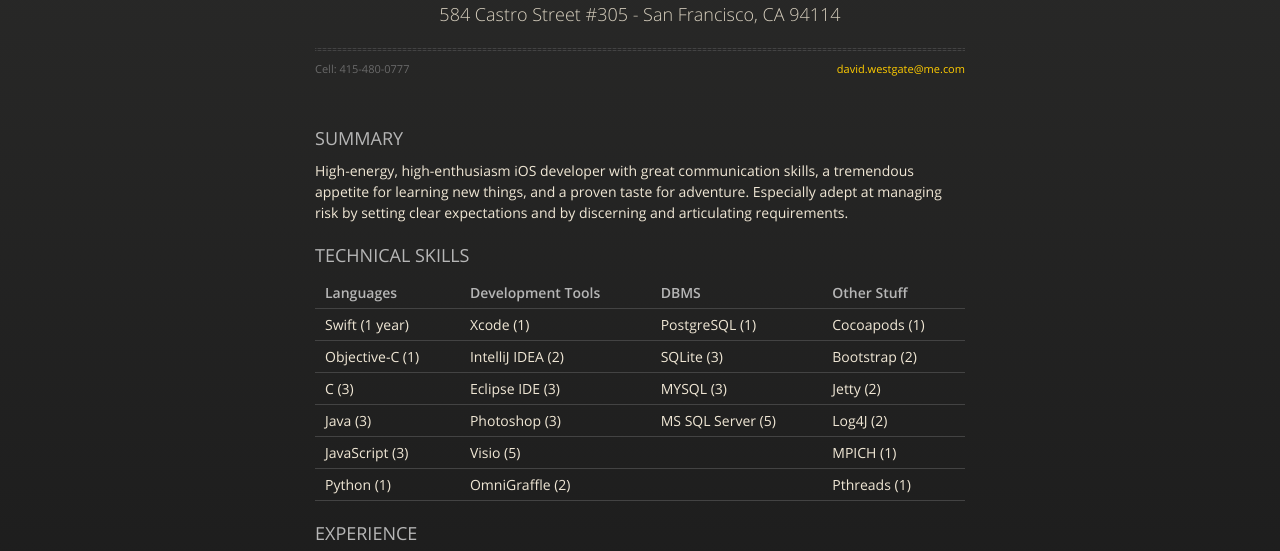
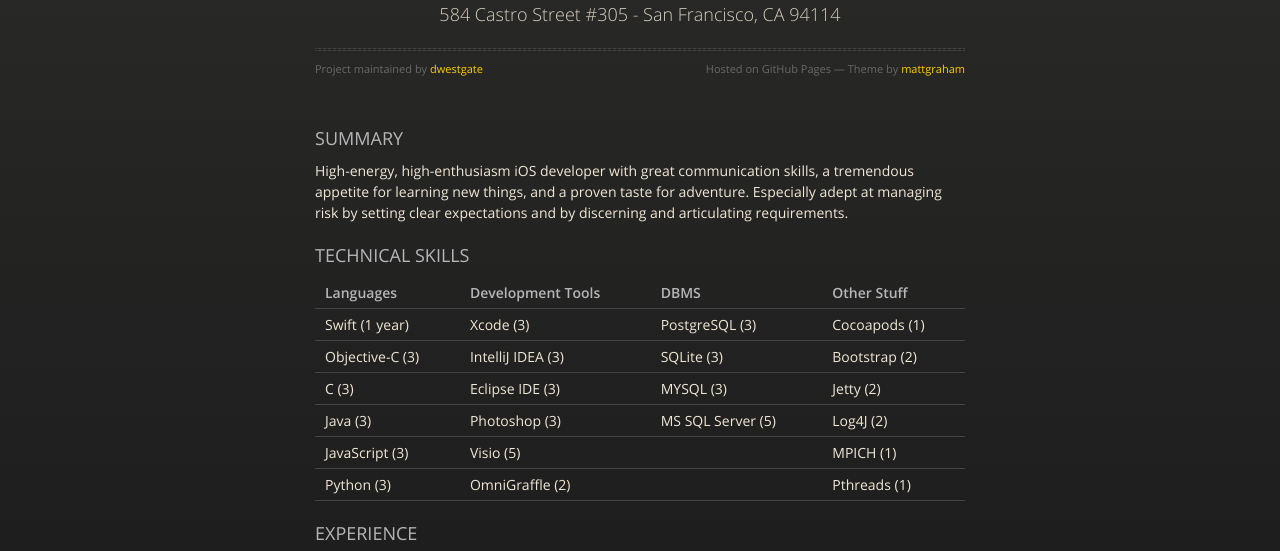
Before and after one commit to dwestgate/dwestgate.github.io, a plain HTML site: page index.html in a window 1280 px wide. Shown: the part 145-696 px from the top of the page. Drawn offline with nearby package versions, Linux system fonts and the light colour scheme.

Commit message:
Replace master branch with page content via GitHub

```diff
--- a/index.html
+++ b/index.html
@@ -31,8 +31,8 @@
           <h1>David Westgate</h1>
           <p>584 Castro Street #305 - San Francisco, CA 94114</p>
           <hr>
-          <span class="credits left">Cell: 415-480-0777</span>
-          <span class="credits right"><a href="mailto:david.westgate@me.com">david.westgate@me.com</a></span>
+          <span class="credits left">Project maintained by <a href="https://github.com/dwestgate">dwestgate</a></span>
+          <span class="credits right">Hosted on GitHub Pages &mdash; Theme by <a href="https://twitter.com/michigangraham">mattgraham</a></span>
         </div>
 
         <h3>
@@ -55,13 +55,13 @@
 <tbody>
 <tr>
 <td align="center">Swift (1 year)</td>
-<td align="center">Xcode (1)</td>
-<td align="center">PostgreSQL (1)</td>
+<td align="center">Xcode (3)</td>
+<td align="center">PostgreSQL (3)</td>
 <td align="center">Cocoapods (1)</td>
 </tr>
 <tr>
-<td align="center">Objective-C (1)</td>
-<td align="center">IntelliJ IDEA (2)</td>
+<td align="center">Objective-C (3)</td>
+<td align="center">IntelliJ IDEA (3)</td>
 <td align="center">SQLite (3)</td>
 <td align="center">Bootstrap (2)</td>
 </tr>
@@ -84,7 +84,7 @@
 <td align="center">MPICH (1)</td>
 </tr>
 <tr>
-<td align="center">Python (1)</td>
+<td align="center">Python (3)</td>
 <td align="center">OmniGraffle (2)</td>
 <td align="center"></td>
 <td align="center">Pthreads (1)</td>
@@ -207,10 +207,6 @@ All projects written with Eclipse in C (C99)
 
 <p><strong>University of San Francisco (2012-2015)</strong> - <em>Department of Computer Science</em><br>
 GPA 3.75 of 4.0</p>
-<div id="title">
-  <br>
-  <span class="credits left">Hosted on GitHub Pages &mdash; Theme by <a href="https://twitter.com/michigangraham">mattgraham</a></span>
-</div>
       </section>
 
     </div>
```
Also changed, not shown: params.json (+1 -1 lines).
